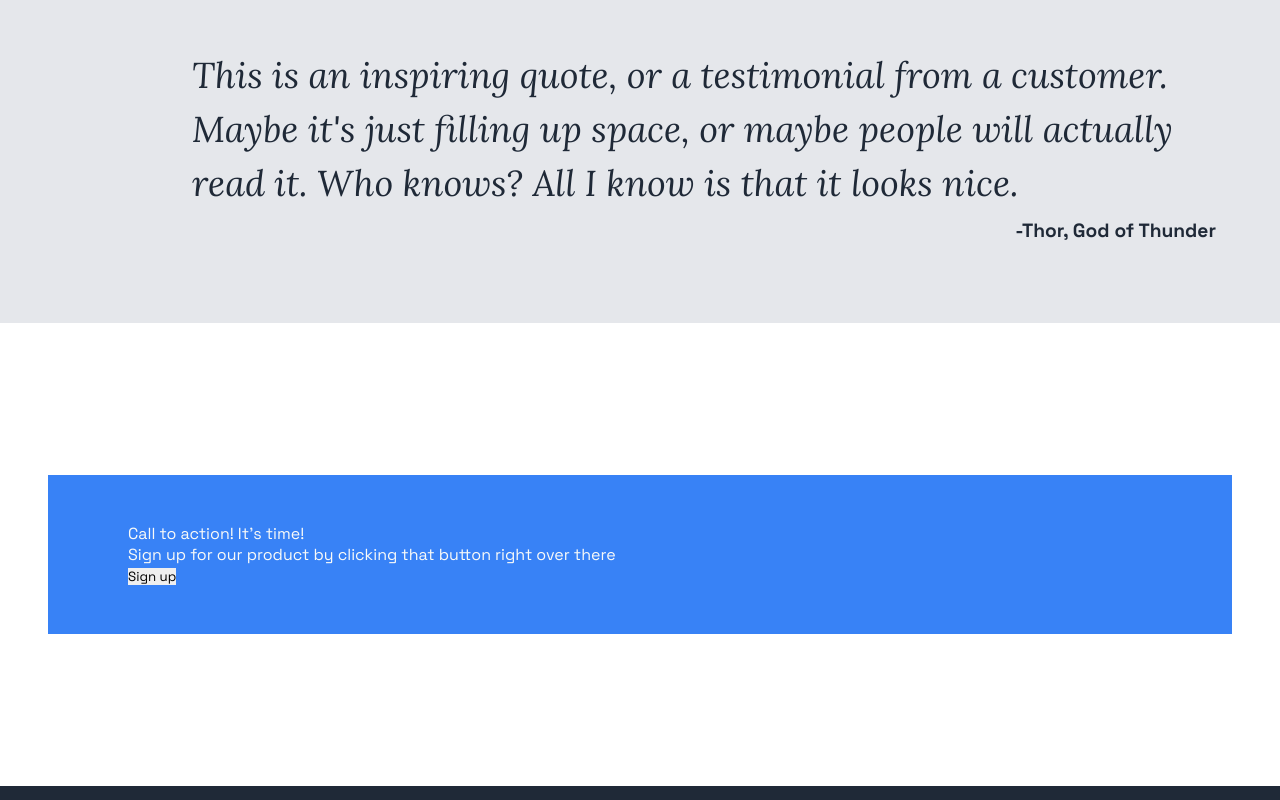
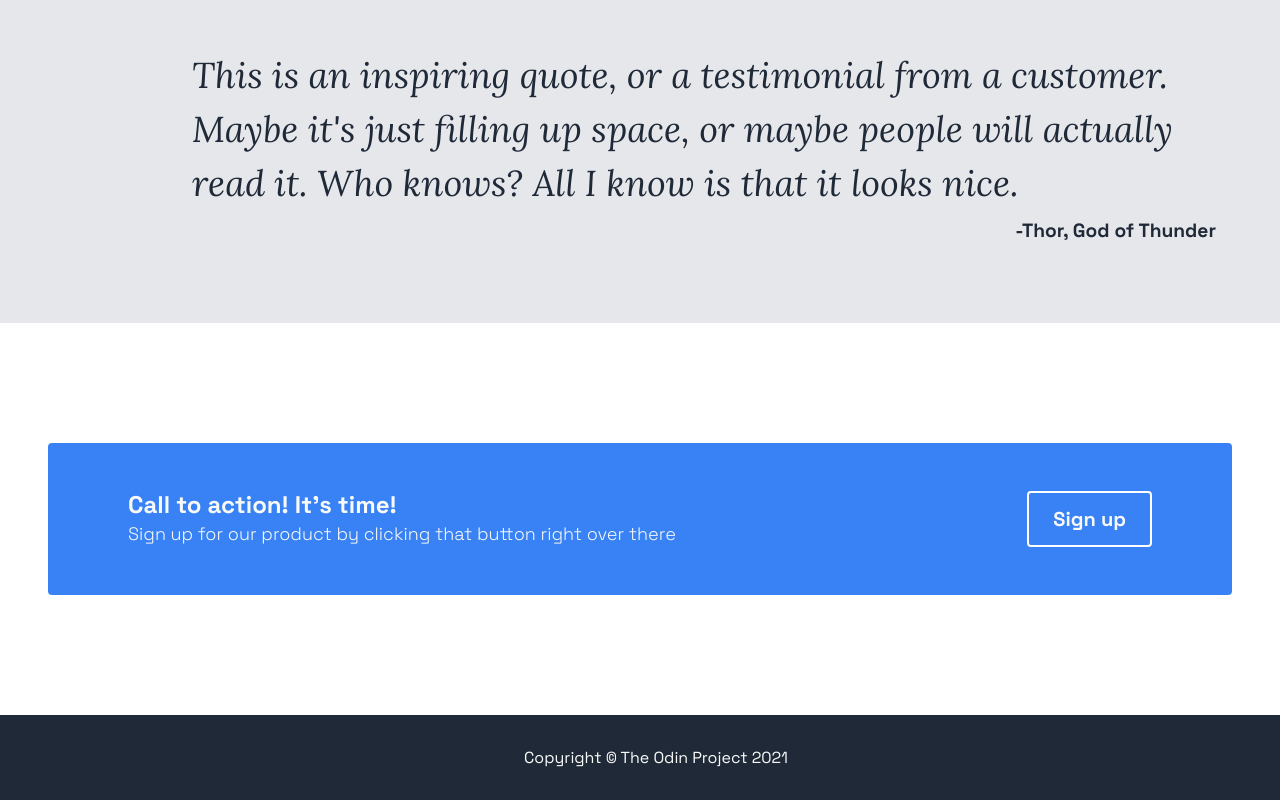
Before and after one commit to W1alentin/TheOdinPrj_Landpage, a plain HTML site: page index.html in a window 1280 px wide. Shown: the part 1386-2186 px from the top of the page. Drawn offline with Linux system fonts and the light colour scheme.

Commit message:
Modify html&css
— add&style footer
— add&style CTA_block

```diff
--- a/index.html
+++ b/index.html
@@ -81,6 +81,11 @@
             </div>
         </div>
      </main>
+     <footer>
+        <div class="wrapper">
+            <p>Copyright © The Odin Project 2021</p>
+        </div>
+     </footer>
 </body>
 <script src="./scripts/script.js"></script>
 </html>
--- a/styles/style.css
+++ b/styles/style.css
@@ -208,10 +208,43 @@ header {
 
 .advertise {
     background-color: var(--bg-sec-color);
-    padding: 8.5rem 0;
+    padding: 6.5rem 0;
 }
 
     .cta {
         background-color: var(--bg-cta-color);
+        border-radius: 0.25rem;
         padding: 3rem 5rem;
+        display: flex;
+        justify-content: space-between;
+
     }
+
+    .cta > button {
+            max-width: 12.5rem;
+            padding: 0.75rem 1.5rem;
+            border: 2px solid var(--bg-sec-color);
+            background-color: var(--bg-cta-color);
+            border-radius: 0.25rem;
+            color: var(--text-pr);
+            font-size: 1.250rem;
+            font-weight: 700;
+            line-height: 1.2;
+        }
+
+    .title > h4 {
+        font-size: 1.5rem;
+        font-weight: 700;
+        line-height: 1.2;
+    }
+
+    .title > p {
+        font-size: 1.125rem;
+            font-weight: 300;
+            line-height: 1.5;
+    }
+
+footer {
+    padding: 1rem;
+    text-align: center;
+}
```
